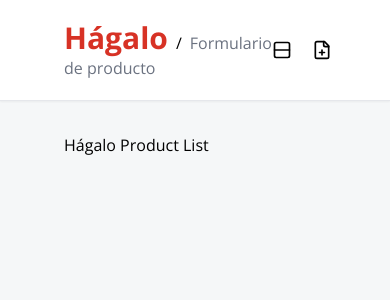
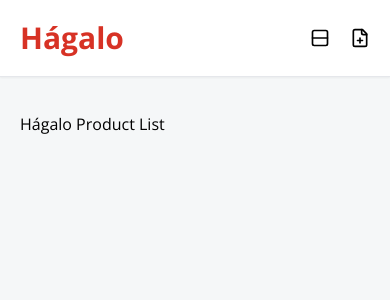
Before and after one commit to jesusrobot0/hagalo-codes-table, a Next.js app: page / in a window 390 px wide. Shown: the top 300 px of the page. Built offline with nearby package versions, Linux system fonts and the light colour scheme.

Commit message:
Update mobile styles

```diff
--- a/src/app/layout.tsx
+++ b/src/app/layout.tsx
@@ -17,7 +17,7 @@ export default function RootLayout({
     <html lang="es">
       <body className={`${BodyFont.className} bg-[#f5f7f8]`}>
         <Navbar />
-        <main className="px-16">{children}</main>
+        <main className="pt-28 px-5 sm:px-16">{children}</main>
       </body>
     </html>
   );
--- a/src/app/new/page.tsx
+++ b/src/app/new/page.tsx
@@ -11,7 +11,7 @@ export default async function NewProductPage() {
 
   return (
     <div className="flex justify-center">
-      <div className="w-2/3">
+      <div className="w-full sm:w-2/3">
         <TitlePage title="Agregar producto" />
         <Form categories={categories} />
       </div>
--- a/src/components/form/Form.tsx
+++ b/src/components/form/Form.tsx
@@ -109,7 +109,7 @@ export function Form({ categories }: Props) {
 
       <button
         type="submit"
-        className="w-[250px] py-4 rounded font-bold text-white bg-[#d03c34] hover:bg-[#d6524b]"
+        className="w-full sm:w-[250px] py-4 rounded font-bold text-white bg-[#d03c34] hover:bg-[#d6524b]"
       >
         Guardar
       </button>
--- a/src/components/navbar/Navbar.tsx
+++ b/src/components/navbar/Navbar.tsx
@@ -17,10 +17,10 @@ const NavbarItems = [
 
 export function Navbar() {
   return (
-    <nav className="py-5 px-16 mb-8 flex justify-between items-center border-b border-b-gray-200 bg-[#fff] shadow-sm">
+    <nav className="py-5 px-5 sm:px-16 flex justify-between items-center border-b border-b-gray-200 bg-[#fff] shadow-sm fixed w-full">
       <Link href="/list">
         <span className="text-3xl font-bold text-[#d73225]">Hágalo</span>
-        <span className="mx-2">/</span>
+        <span className="mx-2 hidden sm:inline-block">/</span>
         <YouAreHere />
       </Link>
 
--- a/src/components/products-table/ProductsTable.tsx
+++ b/src/components/products-table/ProductsTable.tsx
@@ -13,7 +13,7 @@ interface Props {
 export function ProductsTable({ products }: Props) {
   return (
     <div>
-      <table className="w-full border-[1px] border-[#dadada] ">
+      <table className="w-full border-[1px] border-[#dadada] text-sm sm:text-base">
         <thead>
           <tr className="border-b-[1px] border-[#ccc] bg-[#fbfcfc]">
             <th className="text-left p-3">Título</th>
@@ -25,14 +25,16 @@ export function ProductsTable({ products }: Props) {
         <tbody>
           {products.map((product) => (
             <tr className="border-b-[1px] border-[#ccc]">
-              <td className="text-left p-2 flex items-center gap-4">
-                <div className="w-[60px] h-[60px] bg-orange-200"></div>
-                <span>{product.title}</span>
+              <td className="text-left p-2">
+                <div className="flex items-center gap-4">
+                  <div className="w-[60px] h-[60px] bg-orange-200 hidden md:block"></div>
+                  <span>{product.title}</span>
+                </div>
               </td>
               <td className="text-left p-2">{product.code}</td>
               <td className="text-left p-2">{product.id}</td>
               <td className="text-left p-2">
-                <div className="flex justify-end">
+                <div className="flex justify-end items-center">
                   <button>
                     <MoreVertical />
                   </button>
--- a/src/components/you-are-here/YouAreHere.tsx
+++ b/src/components/you-are-here/YouAreHere.tsx
@@ -6,5 +6,8 @@ export function YouAreHere() {
   const currentPath = usePathname();
   const currentPage =
     currentPath === "/list" ? "Listado de productos" : "Formulario de producto";
-  return <span className="text-gray-500">{currentPage}</span>;
+
+  return (
+    <span className="text-gray-500 hidden sm:inline-block">{currentPage}</span>
+  );
 }
```
